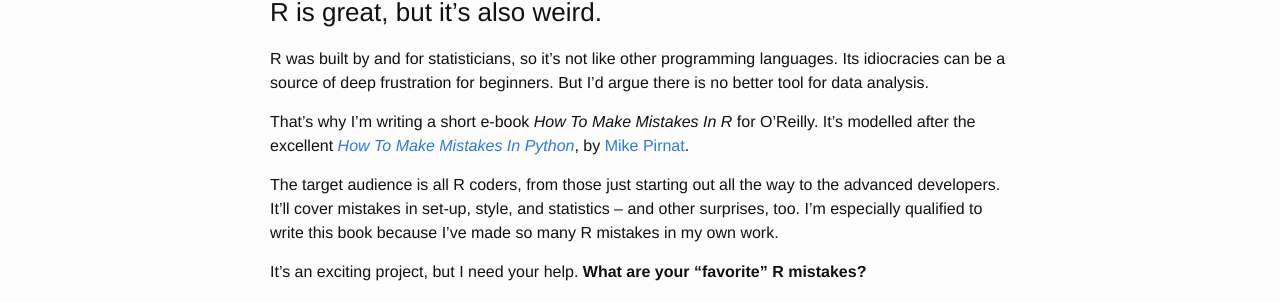
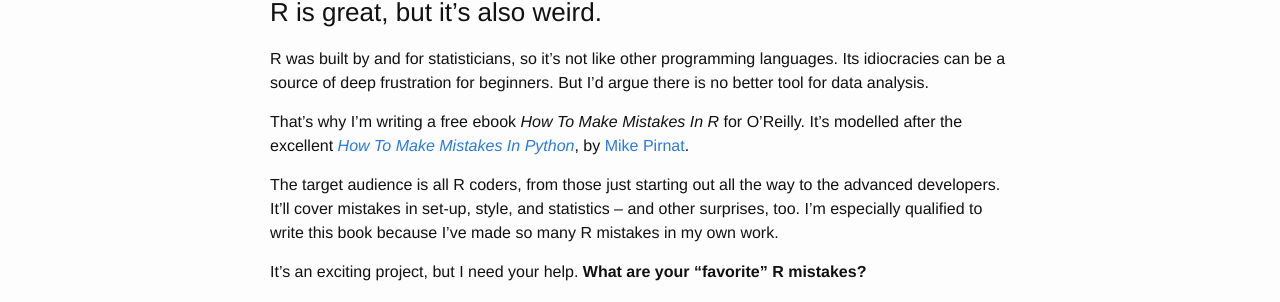
Before and after one commit to andrewflowers/andrewflowers.github.io, a Jekyll site: the page built from _posts/2017-02-15-Mistakes-in-R.md, in a window 1280 px wide. Shown: the part 207-509 px from the top of the page. Built offline with Jekyll 4.4.1, drawn with Linux system fonts in a browser that asks for light colours.

Commit message:
free ebook fix

```diff
--- a/_posts/2017-02-15-Mistakes-in-R.md
+++ b/_posts/2017-02-15-Mistakes-in-R.md
@@ -7,7 +7,7 @@ title: What are your “favorite” R mistakes?
 
 R was built by and for statisticians, so it’s not like other programming languages. Its idiocracies can be a source of deep frustration for beginners. But I’d argue there is no better tool for data analysis.
 
-That’s why I’m writing a short e-book *How To Make Mistakes In R* for O’Reilly. It’s modelled after the excellent [*How To Make Mistakes In Python*](http://www.oreilly.com/programming/free/how-to-make-mistakes-in-python.csp), by [Mike Pirnat](http://mike.pirnat.com/).
+That’s why I’m writing a free ebook *How To Make Mistakes In R* for O’Reilly. It’s modelled after the excellent [*How To Make Mistakes In Python*](http://www.oreilly.com/programming/free/how-to-make-mistakes-in-python.csp), by [Mike Pirnat](http://mike.pirnat.com/).
 
 The target audience is all R coders, from those just starting out all the way to the advanced developers. It’ll cover mistakes in set-up, style, and statistics -- and other surprises, too. I’m especially qualified to write this book because I’ve made so many R mistakes in my own work.
 
```
